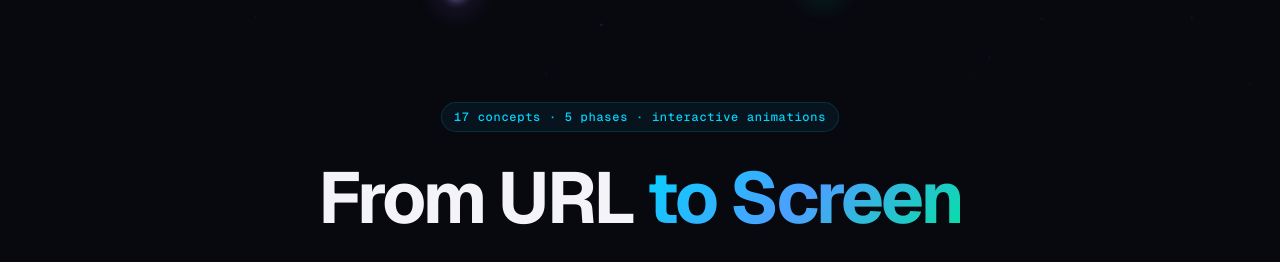
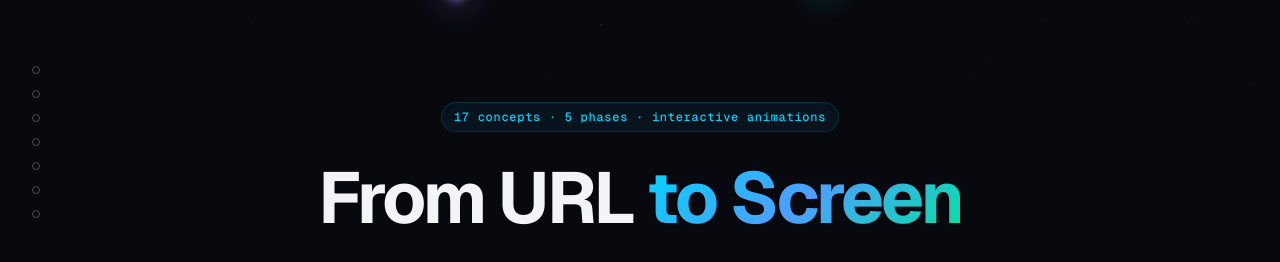
Before and after one commit to pavankoka1/web-fundamentals, a Next.js app: page / in a window 1280 px wide. Shown: the part 258-520 px from the top of the page. Built offline with nearby package versions, Linux system fonts and the light colour scheme.

Commit message:
feat: add StepRail — persistent 7-dot left rail

```diff
--- a/src/app/layout.tsx
+++ b/src/app/layout.tsx
@@ -4,6 +4,7 @@ import { GeistMono } from 'geist/font/mono'
 import { Source_Serif_4 } from 'next/font/google'
 import { KokaMark } from '@/components/brand/KokaMark'
 import { ProgressHairline } from '@/components/layout/ProgressHairline'
+import { StepRail } from '@/components/layout/StepRail'
 import './globals.css'
 
 const sourceSerif = Source_Serif_4({
@@ -45,6 +46,7 @@ export default function RootLayout({ children }: { children: React.ReactNode })
       <body>
         <KokaMark />
         <ProgressHairline />
+        <StepRail />
         {children}
       </body>
     </html>
--- /dev/null
+++ b/src/components/layout/StepRail.tsx
@@ -0,0 +1,63 @@
+"use client";
+import Link from "next/link";
+import { usePathname } from "next/navigation";
+import { motion } from "framer-motion";
+import { STEPS } from "@/lib/steps";
+import { railDotActive } from "@/lib/motion";
+
+export function StepRail() {
+  const pathname = usePathname();
+  const activeStep = parseActiveStep(pathname);
+
+  return (
+    <nav
+      aria-label="Tutorial steps"
+      className="fixed left-8 top-1/2 z-30 hidden -translate-y-1/2 lg:block"
+    >
+      <ol className="flex flex-col gap-4">
+        {STEPS.map((s) => {
+          const isActive = activeStep === s.step;
+          const isVisited = activeStep !== null && activeStep > s.step;
+          return (
+            <li key={s.step} className="group relative">
+              <Link
+                href={`/steps/${s.slug}`}
+                className="block"
+                aria-current={isActive ? "step" : undefined}
+                aria-label={`Step ${s.step}: ${s.title}`}
+              >
+                <motion.span
+                  className="block h-2 w-2 rounded-full border transition-all duration-200"
+                  variants={railDotActive}
+                  animate={isActive ? "pulse" : "rest"}
+                  style={{
+                    borderColor: isActive
+                      ? "var(--color-accent)"
+                      : isVisited
+                      ? "var(--color-text-muted)"
+                      : "var(--color-text-dim)",
+                    background: isActive
+                      ? "var(--color-accent)"
+                      : isVisited
+                      ? "var(--color-text-muted)"
+                      : "transparent",
+                  }}
+                />
+              </Link>
+              <span
+                className="pointer-events-none absolute left-5 top-1/2 -translate-y-1/2 whitespace-nowrap font-mono text-[10px] uppercase tracking-[0.22em] text-[color:var(--color-text-secondary)] opacity-0 transition-opacity duration-200 group-hover:opacity-100"
+              >
+                Step {String(s.step).padStart(2, "0")} — {s.title}
+              </span>
+            </li>
+          );
+        })}
+      </ol>
+    </nav>
+  );
+}
+
+function parseActiveStep(pathname: string): number | null {
+  const m = pathname.match(/\/steps\/(\d{2})-/);
+  return m ? parseInt(m[1], 10) : null;
+}
```
